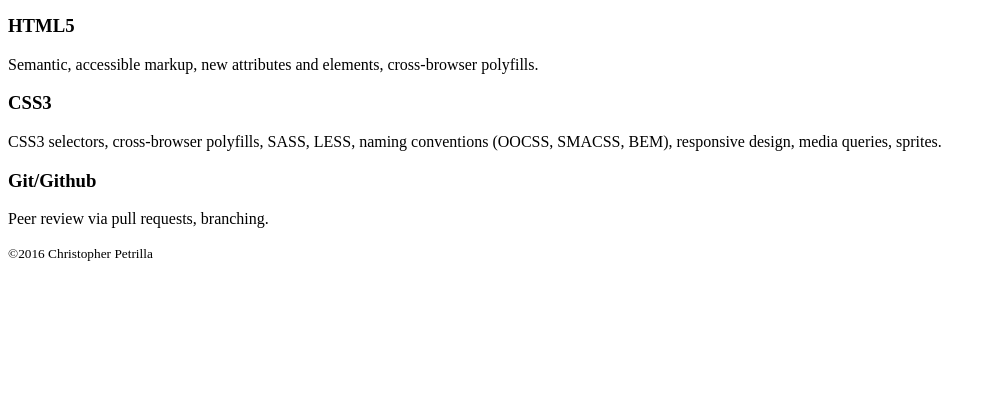
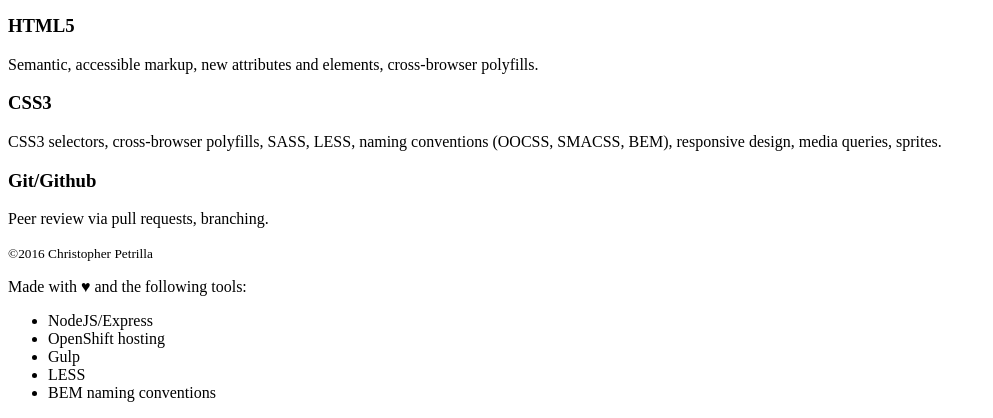
Before and after one commit to cpetrilla01/portfolio, a web app: page /resources/templates/index.html in a window 1280 px wide. Shown: the part 521-939 px from the top of the page, without its empty margins (0-993 px from the left). Before the commit the page ends 782 px from the top, so only its background shows below. Run offline with its HTML, style and script files only (its server is not run), Linux system fonts and the light colour scheme; data that the repository does not hold is empty.

Commit message:
Add footer content and styling

```diff
--- a/resources/less/section.less
+++ b/resources/less/section.less
@@ -23,3 +23,8 @@
 .section--skills {
 	padding-top: 4em;
 }
+
+.section--footer {
+	padding: 1em;
+	text-align: center;
+}
--- a/resources/templates/index.html
+++ b/resources/templates/index.html
@@ -107,11 +107,22 @@
 		<!--</section>-->
 		<!--<section id="about">-->
 			<!--<p>NYC-based front-end developer working remotely for Elsevier, Philadelphia office.</p>-->
+			<!-- todo: add personal interests -->
 			<!--Github link-->
 			<!--LinkedIn link-->
 		<!--</section>-->
-		<footer class="section">
-			<small>&copy;2016 Christopher Petrilla</small>
+		<footer class="section section--footer footer">
+			<small class="footer__copyright">&copy;2016 Christopher Petrilla</small>
+			<div class="footer__tools-container">
+				<p class="footer__tools-para">Made with &hearts; and the following tools:</p>
+				<ul class="footer__tools-list">
+					<li class="footer__tools-item">NodeJS/Express</li>
+					<li class="footer__tools-item">OpenShift hosting</li>
+					<li class="footer__tools-item">Gulp</li>
+					<li class="footer__tools-item">LESS</li>
+					<li class="footer__tools-item">BEM naming conventions</li>
+				</ul>
+			</div>
 		</footer>
 	</body>
 </html>
```
Also changed, not shown: resources/less/footer.less (added, +36 -0 lines).
